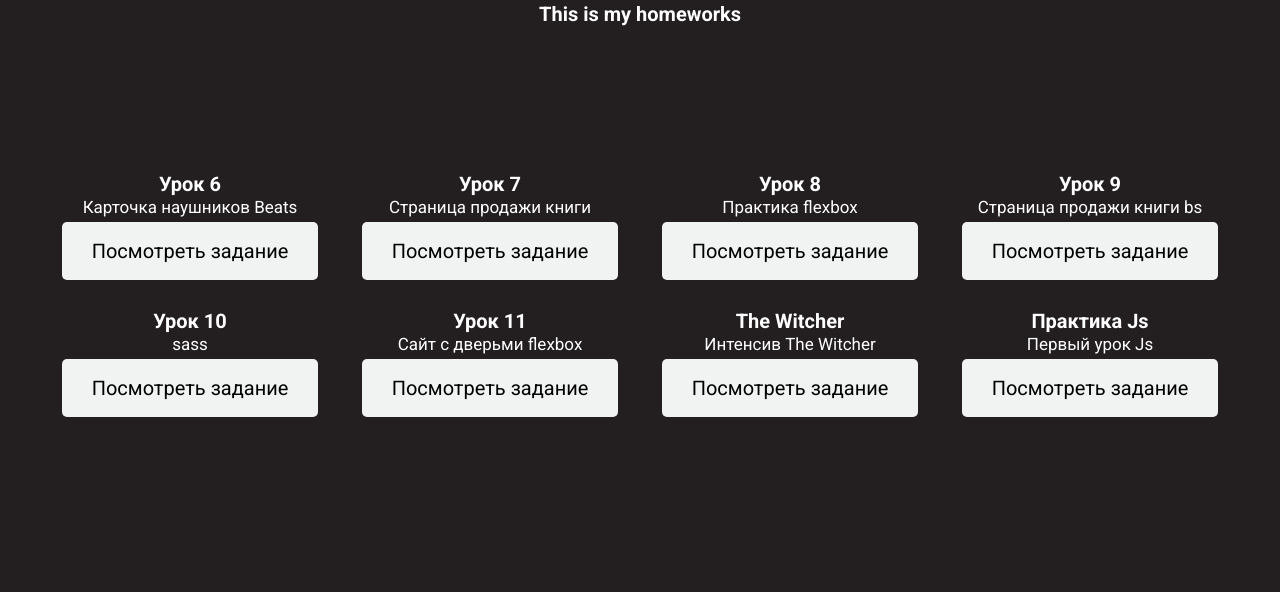
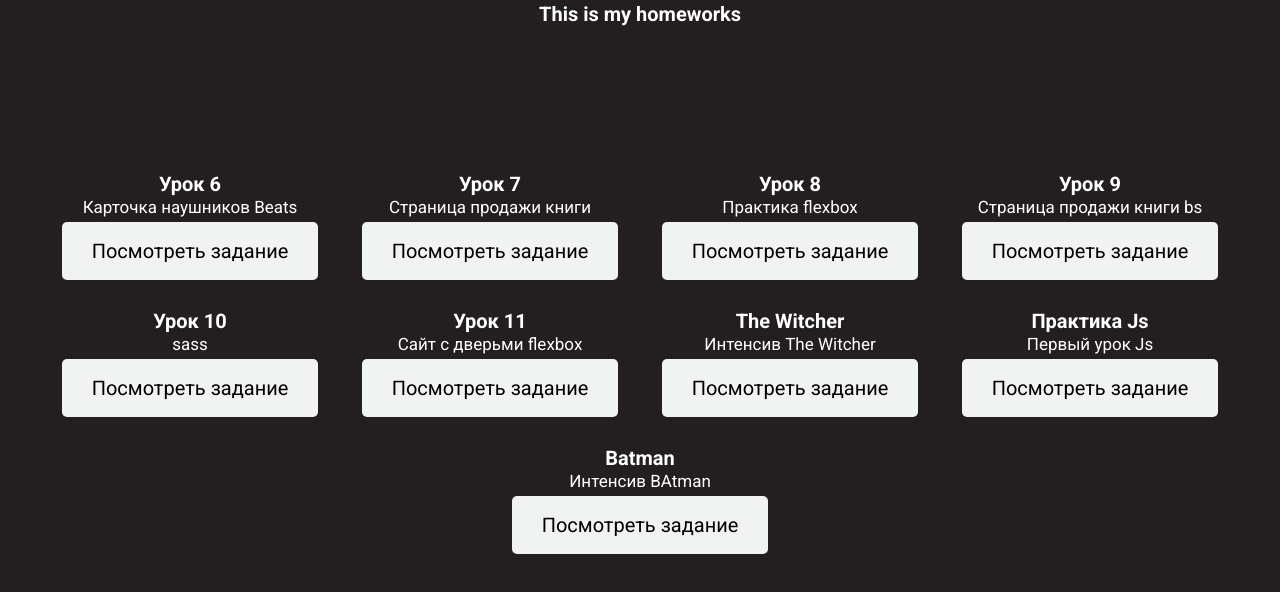
Before and after one commit to will1x/will1x.github.io, a plain HTML site: page index.html in a window 1280 px wide. Shown: the part 136-728 px from the top of the page. Drawn offline with Linux system fonts and the light colour scheme.

Commit message:
add batman

```diff
--- a/index.html
+++ b/index.html
@@ -66,6 +66,12 @@
 								<a class="button" href="https://will1x.github.io/Lesson_12/">Посмотреть задание</a>
 							</div>
 							<!-- /.col -->
+							<div class="col-12 col-sm-6 col-lg-4 col-xl-3">
+								<div class="item-title">Batman</div>
+								<div class="item-subtitle">Интенсив BAtman</div>
+								<a class="button" href="https://will1x.github.io/Batman/">Посмотреть задание</a>
+							</div>
+							<!-- /.col -->
 						</div>
 						<!-- ./row -->
 				</div>
```
